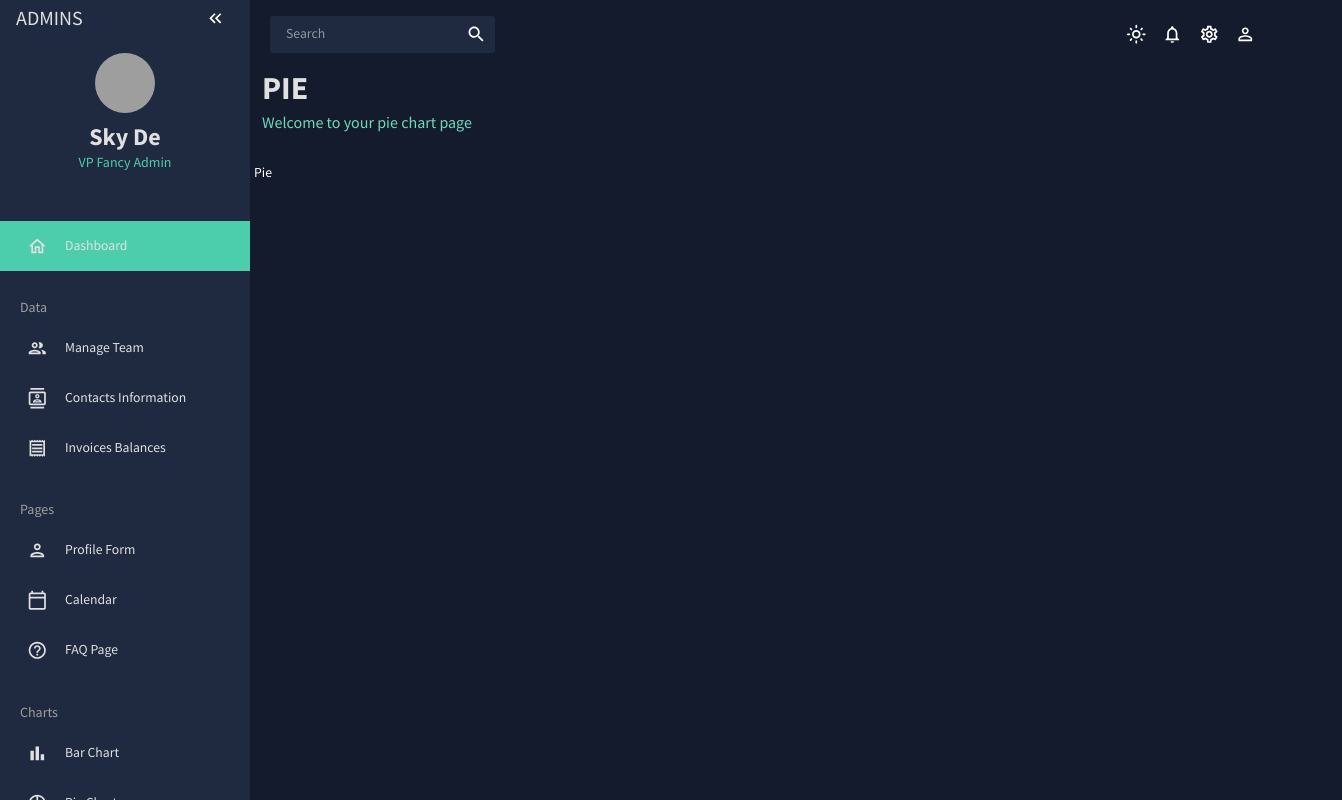
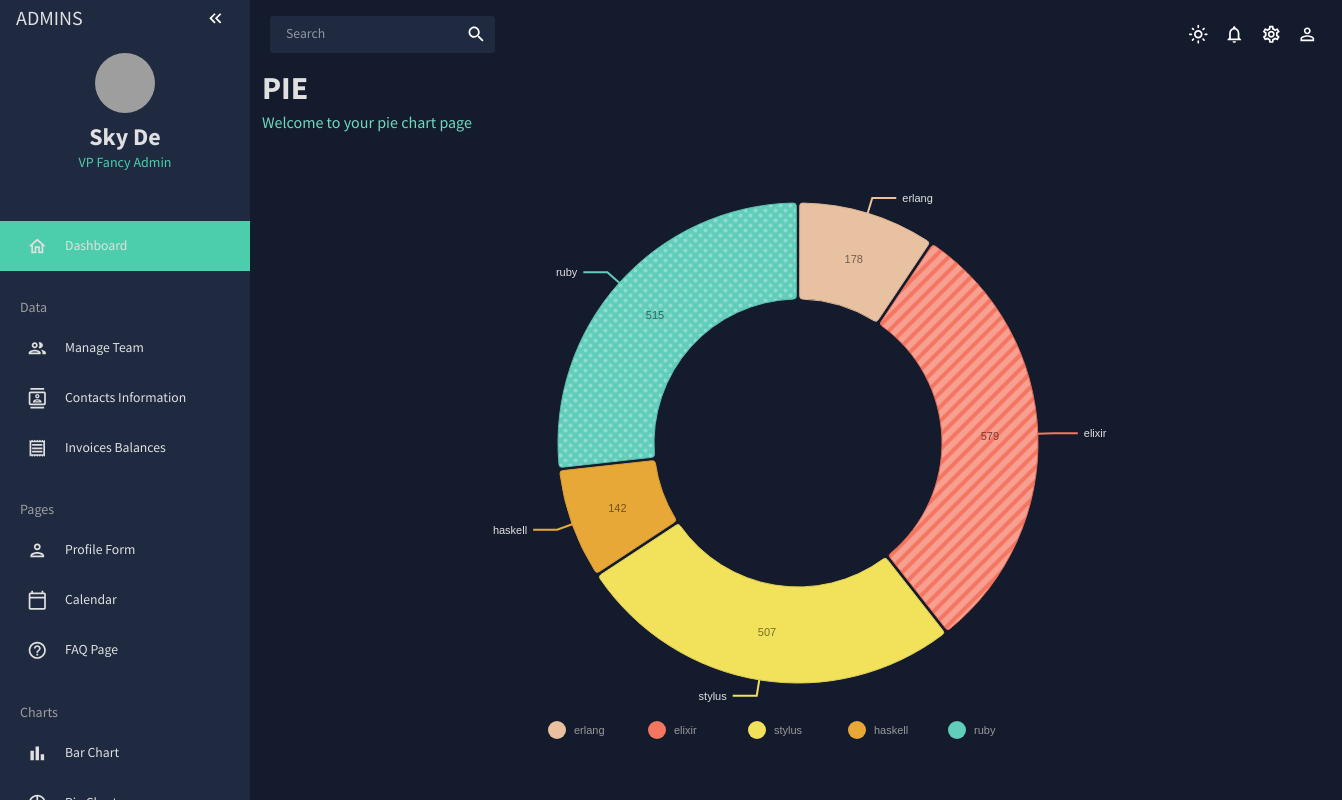
Before and after one commit to Ghassan-SkyDe/React-Admin-Dashboard, a React (Create React App) app: page /pie in a window 1280 px wide. Shown: the whole page, 1342 px wide, since content can reach past the window. Built offline with nearby package versions, Linux system fonts and the light colour scheme; grey boxes are pictures that could not be loaded.

Commit message:
pie page and pieChart component added

```diff
--- a/src/components/charts/BarChart.jsx
+++ b/src/components/charts/BarChart.jsx
@@ -3,7 +3,7 @@ import { useTheme } from "@mui/material";
 import { tokens } from "../../theme";
 
 
-const BarChart = ({ data, isDashboard }) => {
+const BarChart = ({ data, isMinimal }) => {
     const theme = useTheme();
     const colors = tokens(theme.palette.mode);
   return (
@@ -105,7 +105,7 @@ const BarChart = ({ data, isDashboard }) => {
             tickSize: 5,
             tickPadding: 5,
             tickRotation: 0,
-            legend: isDashboard ? undefined : 'country',
+            legend: isMinimal ? undefined : 'country',
             legendPosition: 'middle',
             legendOffset: 32
         }}
@@ -113,7 +113,7 @@ const BarChart = ({ data, isDashboard }) => {
             tickSize: 5,
             tickPadding: 5,
             tickRotation: 0,
-            legend: isDashboard ? undefined : 'food',
+            legend: isMinimal ? undefined : 'food',
             legendPosition: 'middle',
             legendOffset: -40
         }}
@@ -127,7 +127,8 @@ const BarChart = ({ data, isDashboard }) => {
                 ]
             ]
         }}
-        legends={[
+        legends={ isMinimal ? []
+         : [
             {
                 dataFrom: 'keys',
                 anchor: 'bottom-right',
--- /dev/null
+++ b/src/components/charts/PieChart.jsx
@@ -0,0 +1,172 @@
+import { ResponsivePie } from "@nivo/pie";
+import { useTheme } from '@mui/material';
+import { tokens } from '../../theme';
+
+const PieChart = ({ data, isMinimal }) => {
+  const theme = useTheme();
+  const colors = tokens(theme.palette.mode);
+  return (
+    <ResponsivePie
+        data={data}
+        theme={{
+            "fontSize": isMinimal ? undefined : 15,
+            "axis": {
+              "domain": {
+                  "line": {
+                      "stroke": colors.gray[100],
+                  }
+              },
+              "legend": {
+                  "text": {
+                      "fill": colors.gray[100],
+                  }
+              },
+              "ticks": {
+                  "line": {
+                      "stroke": colors.gray[100],
+                      "strokeWidth": 1
+                  },
+                  "text": {
+                      "fill": colors.gray[100],
+                      "fontSize": 15,
+                  }
+              }
+            },
+            "tooltip": {
+               "container": {
+                   "color": colors.gray[500],
+               }
+            },
+        }}
+        margin={{ top: 40, right: 80, bottom: 80, left: 80 }}
+        innerRadius={0.6}
+        padAngle={0.7}
+        cornerRadius={3}
+        activeOuterRadiusOffset={8}
+        borderWidth={1}
+        borderColor={{
+            from: 'color',
+            modifiers: [
+                [
+                    'darker',
+                    0.2
+                ]
+            ]
+        }}
+        arcLinkLabelsSkipAngle={10}
+        arcLinkLabelsTextColor={colors.gray[100]}
+        arcLinkLabelsThickness={2}
+        arcLinkLabelsColor={{ from: 'color' }}
+        arcLabelsSkipAngle={10}
+        arcLabelsTextColor={{
+            from: 'color',
+            modifiers: [
+                [
+                    'darker',
+                    2
+                ]
+            ]
+        }}
+        defs={[
+            {
+                id: 'dots',
+                type: 'patternDots',
+                background: 'inherit',
+                color: 'rgba(255, 255, 255, 0.3)',
+                size: 4,
+                padding: 1,
+                stagger: true
+            },
+            {
+                id: 'lines',
+                type: 'patternLines',
+                background: 'inherit',
+                color: 'rgba(255, 255, 255, 0.3)',
+                rotation: -45,
+                lineWidth: 6,
+                spacing: 10
+            }
+        ]}
+        fill={ isMinimal ? [] : [
+
+            {
+                match: {
+                    id: 'ruby'
+                },
+                id: 'dots'
+            },
+            {
+                match: {
+                    id: 'c'
+                },
+                id: 'dots'
+            },
+            {
+                match: {
+                    id: 'go'
+                },
+                id: 'dots'
+            },
+            {
+                match: {
+                    id: 'python'
+                },
+                id: 'dots'
+            },
+            {
+                match: {
+                    id: 'scala'
+                },
+                id: 'lines'
+            },
+            {
+                match: {
+                    id: 'lisp'
+                },
+                id: 'lines'
+            },
+            {
+                match: {
+                    id: 'elixir'
+                },
+                id: 'lines'
+            },
+            {
+                match: {
+                    id: 'javascript'
+                },
+                id: 'lines'
+            }
+        ]}
+        legends={
+            isMinimal ? []
+            : [
+            {
+                anchor: 'bottom',
+                direction: 'row',
+                justify: false,
+                translateX: 0,
+                translateY: 56,
+                itemsSpacing: 0,
+                itemWidth: 100,
+                itemHeight: 18,
+                itemTextColor: '#999',
+                itemDirection: 'left-to-right',
+                itemOpacity: 1,
+                symbolSize: 18,
+                symbolShape: 'circle',
+                effects: [
+                    {
+                        on: 'hover',
+                        style: {
+                            itemTextColor: colors.greenAccent[500]
+                        }
+                    }
+                ]
+            }
+        ]}
+    />
+  )
+}
+
+export default PieChart
--- a/src/data/mockData.js
+++ b/src/data/mockData.js
@@ -431,36 +431,36 @@ export const mockBarData = [
 
 export const mockPieData = [
   {
-    id: "hack",
-    label: "hack",
-    value: 239,
-    color: "hsl(104, 70%, 50%)",
+    "id": "erlang",
+    "label": "erlang",
+    "value": 178,
+    "color": "hsl(135, 70%, 50%)"
   },
   {
-    id: "make",
-    label: "make",
-    value: 170,
-    color: "hsl(162, 70%, 50%)",
+    "id": "elixir",
+    "label": "elixir",
+    "value": 579,
+    "color": "hsl(58, 70%, 50%)"
   },
   {
-    id: "go",
-    label: "go",
-    value: 322,
-    color: "hsl(291, 70%, 50%)",
+    "id": "stylus",
+    "label": "stylus",
+    "value": 507,
+    "color": "hsl(12, 70%, 50%)"
   },
   {
-    id: "lisp",
-    label: "lisp",
-    value: 503,
-    color: "hsl(229, 70%, 50%)",
+    "id": "haskell",
+    "label": "haskell",
+    "value": 142,
+    "color": "hsl(306, 70%, 50%)"
   },
   {
-    id: "scala",
-    label: "scala",
-    value: 584,
-    color: "hsl(344, 70%, 50%)",
-  },
-];
+    "id": "ruby",
+    "label": "ruby",
+    "value": 515,
+    "color": "hsl(50, 70%, 50%)"
+  }
+]
 
 export const mockLineData = [
   {
--- a/src/scenes/Pie.jsx
+++ b/src/scenes/Pie.jsx
@@ -1,8 +1,12 @@
-import React from 'react'
+import { Box } from '@mui/material';
+import PieChart from '../components/charts/PieChart';
+import { mockPieData as data } from '../data/mockData';
 
 const Pie = () => {
   return (
-    <div>Pie</div>
+    <Box height="75vh" width="85vw">
+      <PieChart data={data} />
+    </Box>
   )
 }
 
```
Lines whose indentation alone changed are shown as unchanged.
